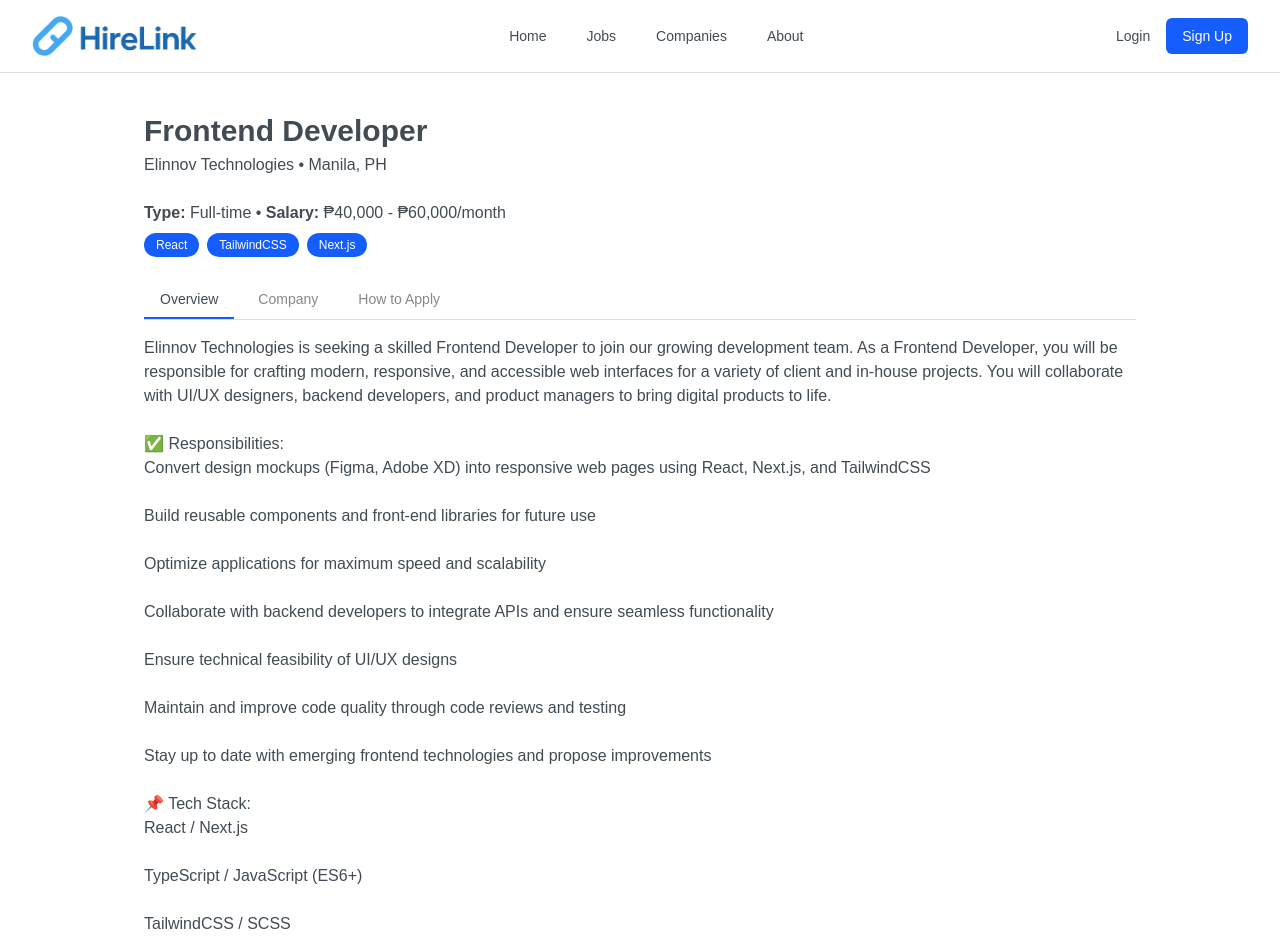
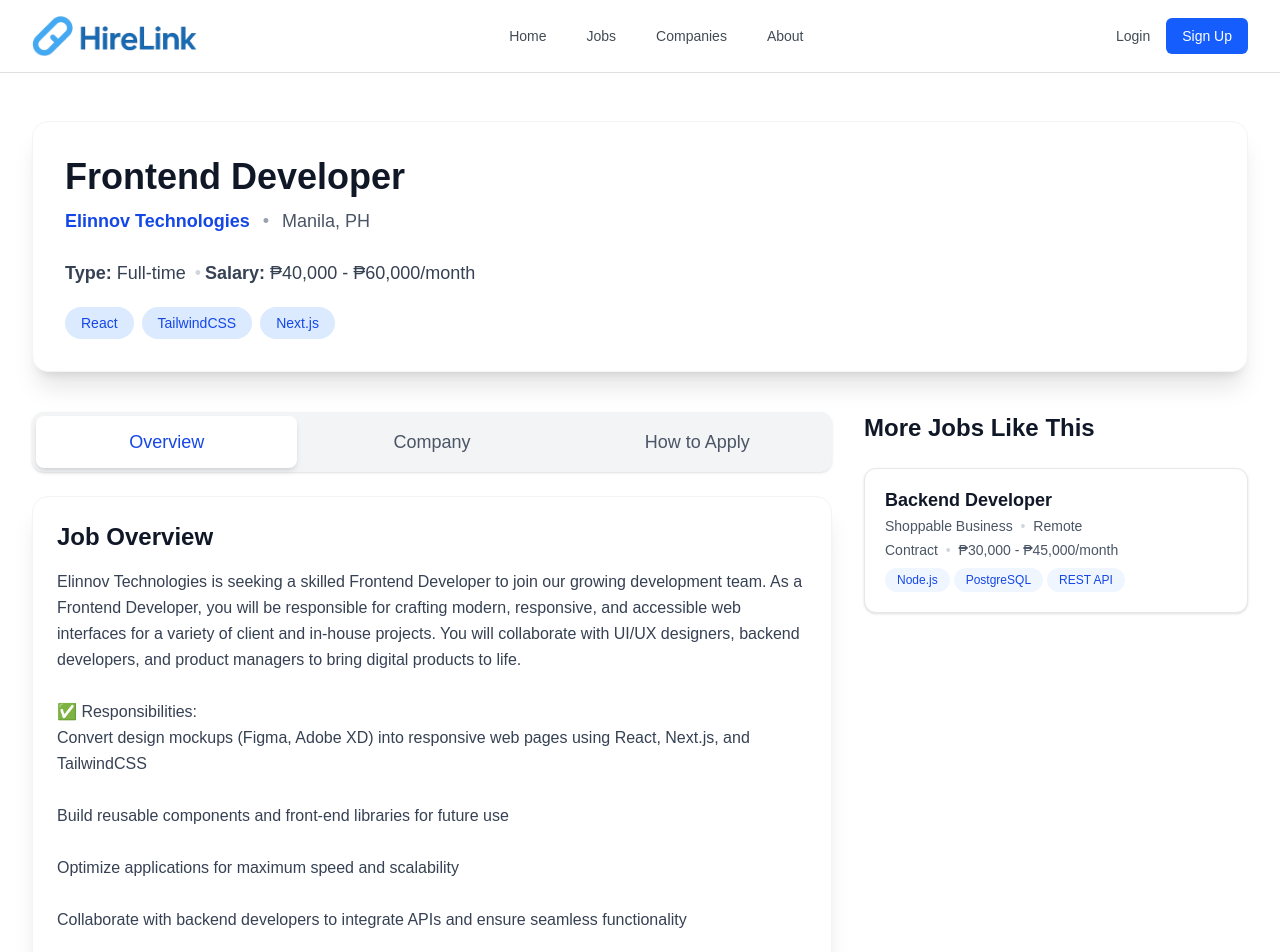
Before and after one commit to kolnlaviste/HireLink, a Next.js app in the folder frontend/: page /jobs/1 in a window 1280 px wide. Shown: the top 952 px of the page. Built offline with nearby package versions, Linux system fonts and the light colour scheme; no server answers.

Commit message:
update: improved ui for job details page

```diff
--- a/frontend/src/app/jobs/[id]/page.tsx
+++ b/frontend/src/app/jobs/[id]/page.tsx
@@ -24,7 +24,7 @@
 
         // Normalize ID comparison
         const found = data.find((j: any) => String(j.id) === String(jobId));
-        setJob(found);
+        setJob(found); // Keep as is, per instruction not to change logic/types
 
         const related = data.filter((j: any) => String(j.id) !== String(jobId)).slice(0, 3);
         setRelatedJobs(related);
@@ -45,63 +45,81 @@
 
   if (loading) {
     return (
-      <main className="max-w-5xl mx-auto px-4 py-10 text-center">
-        <p className="text-gray-600">Loading job details...</p>
+      <main className="max-w-5xl mx-auto px-4 py-10 min-h-[50vh] flex items-center justify-center">
+        <p className="text-lg text-gray-600 animate-pulse">Loading job details...</p>
       </main>
     );
   }
 
   if (!job) {
     return (
-      <main className="max-w-5xl mx-auto px-4 py-10 text-center">
-        <h1 className="text-2xl font-semibold text-red-500">Job not found</h1>
-        <p className="mt-2 text-gray-600">
-          The job you’re looking for doesn’t exist or has been removed.
+      <main className="max-w-5xl mx-auto px-4 py-10 min-h-[50vh] flex flex-col items-center justify-center text-center">
+        <h1 className="text-3xl font-bold text-red-600 mb-4">Job not found</h1>
+        <p className="mt-2 text-gray-700 max-w-md">
+          The job you’re looking for doesn’t exist or has been removed. Please try Browse other{' '}
+          <Link href="/jobs" className="text-blue-600 hover:underline font-medium">
+            available jobs
+          </Link>
+          .
         </p>
       </main>
     );
   }
 
   return (
-    <main className="max-w-5xl mx-auto px-4 py-10">
+    <main className="max-w-7xl mx-auto px-4 sm:px-6 lg:px-8 py-12">
+      {/* Job Header Section - Modernized Card */}
+      <div className="bg-white rounded-2xl shadow-xl p-8 mb-10 border border-gray-100">
         <div className="mb-6">
-        <h1 className="text-3xl font-bold text-[#424B54]">{job.title}</h1>
-        <p className="text-[#424B54] mt-1">
+          <h1 className="text-4xl font-extrabold text-gray-900 leading-tight mb-2">
+            {job.title}
+          </h1>
+          <p className="text-lg text-gray-600">
             <span>
-            <Link href={`/companies/${getSlug(job.company)}`} className="hover:text-blue-700">
+              <Link href={`/companies/${getSlug(job.company)}`} className="text-blue-700 hover:text-blue-800 font-semibold transition">
                 {job.company}
               </Link>
             </span>{' '}
-          • {job.location}
+            <span className="mx-2 text-gray-400">•</span> {job.location}
           </p>
         </div>
 
-      <p className="mt-2 text-[#424B54]">
-        <strong>Type:</strong> {job.type} • <strong>Salary:</strong> {job.salary}
+        {/* Job Attributes (Type, Salary) */}
+        <p className="mt-2 text-gray-700 text-lg">
+          <strong className="font-semibold">Type:</strong> {job.type}{' '}
+          <span className="mx-1 text-gray-300">•</span>
+          <strong className="font-semibold">Salary:</strong> {job.salary}
         </p>
 
-      <div className="flex flex-wrap gap-2 mt-2">
+        {/* Tags */}
+        <div className="flex flex-wrap gap-2 mt-5">
           {job.tags?.map((tag: string) => (
             <span
               key={tag}
-            className="bg-blue-600 text-white px-3 py-1 rounded-full text-xs font-medium"
+              className="bg-blue-100 text-blue-700 px-4 py-1.5 rounded-full text-sm font-medium transition hover:bg-blue-200"
             >
               {tag}
             </span>
           ))}
         </div>
+      </div>
 
+      {/* Main Content & Related Jobs Grid */}
+      <div className="grid grid-cols-1 lg:grid-cols-3 gap-8">
+        {/* Main Content Area */}
+        <div className="lg:col-span-2">
           <Tab.Group>
-        <Tab.List className="flex space-x-2 border-b border-[#E0E0E0] mb-4 mt-6">
+            {/* Tab List - Modern Segmented Control Look */}
+            <Tab.List className="flex space-x-1 p-1 bg-gray-100 rounded-xl mb-6 shadow-sm">
               {tabs.map((tab) => (
                 <Tab
                   key={tab}
                   className={({ selected }) =>
                     classNames(
-                  'px-4 py-2 text-sm font-medium border-b-2 transition',
+                      'w-full py-3 text-lg font-medium rounded-lg transition-all duration-200 ease-in-out', // Larger text, full width, smooth transition
                       selected
-                    ? 'text-[#424B54] border-blue-600'
-                    : 'text-[#888] border-transparent hover:text-[#424B54]'
+                        ? 'bg-white text-blue-700 shadow-md' // White background, primary blue text, elevated shadow
+                        : 'text-gray-600 hover:bg-gray-200 hover:text-gray-800' // Subtle hover for unselected
                     )
                   }
                 >
@@ -110,59 +128,78 @@
               ))}
             </Tab.List>
 
-        <Tab.Panels>
+            {/* Tab Panels - Content as a Card */}
+            <Tab.Panels className="mt-6 p-6 bg-white rounded-2xl shadow-xl border border-gray-100">
               <Tab.Panel>
-            <p className="text-[#424B54] whitespace-pre-line">{job.description}</p>
+                <h2 className="text-2xl font-bold mb-4 text-gray-900">Job Overview</h2>
+                <p className="text-gray-700 leading-relaxed whitespace-pre-line text-base">{job.description}</p>
               </Tab.Panel>
               <Tab.Panel>
-            <p className="text-[#424B54] whitespace-pre-line">{job.about}</p>
+                <h2 className="text-2xl font-bold mb-4 text-gray-900">About {job.company}</h2>
+                <p className="text-gray-700 leading-relaxed whitespace-pre-line text-base">{job.about}</p>
+                {/* Optional: Add a link to the company page here if desired */}
+                <p className="mt-6">
+                   <Link href={`/companies/${getSlug(job.company)}`} className="inline-flex items-center text-blue-600 hover:underline font-medium">
+                     View Company Profile
+                   </Link>
+                 </p>
               </Tab.Panel>
               <Tab.Panel>
-            <p className="text-[#424B54] whitespace-pre-line">{job.apply}</p>
+                <h2 className="text-2xl font-bold mb-4 text-gray-900">How to Apply</h2>
+                <p className="text-gray-700 leading-relaxed whitespace-pre-line text-base">{job.apply}</p>
               </Tab.Panel>
             </Tab.Panels>
           </Tab.Group>
 
-      <div className="mt-6">
+          {/* Apply Now Button - More prominent */}
+          <div className="mt-8 text-center lg:text-left">
             <a
               href={`mailto:careers@elinnov.com?subject=Application – ${encodeURIComponent(job.title)}`}
-          className="bg-blue-600 hover:bg-blue-700 text-white font-medium px-6 py-3 rounded-md inline-block"
+              className="inline-flex items-center justify-center bg-blue-600 hover:bg-blue-700 text-white font-bold px-8 py-4 rounded-xl shadow-lg hover:shadow-xl transition-all duration-300 transform hover:-translate-y-0.5 text-lg"
             >
               Apply Now
             </a>
           </div>
+        </div>
 
-      {/* Related Jobs */}
-      <section className="mt-10">
-        <h2 className="text-2xl font-semibold text-[#424B54] mb-4">Related Jobs</h2>
-        <div className="grid gap-4 sm:grid-cols-2 md:grid-cols-3">
-          {relatedJobs.map((related) => (
+        {/* Related Jobs Sidebar */}
+        <section className="lg:col-span-1">
+          <h2 className="text-2xl font-bold text-gray-900 mb-6">More Jobs Like This</h2>
+          <div className="space-y-4">
+            {relatedJobs.length > 0 ? (
+              relatedJobs.map((related) => (
                 <Link
                   key={related.id}
                   href={`/jobs/${related.id}`}
-              className="block p-4 border border-blue-600 rounded-md hover:shadow-sm transition"
+                  className="block p-5 bg-white border border-gray-200 rounded-xl shadow-sm hover:shadow-md transform hover:-translate-y-0.5 transition-all duration-200"
                 >
-              <h3 className="font-semibold text-[#424B54] text-lg">{related.title}</h3>
-              <p className="text-sm text-[#666] mt-1">
-                {related.company} • {related.location}
+                  <h3 className="font-semibold text-gray-900 text-lg leading-tight mb-1">{related.title}</h3>
+                  <p className="text-sm text-gray-600">
+                    {related.company} <span className="mx-1 text-gray-300">•</span> {related.location}
                   </p>
-              <p className="text-sm text-[#666] mt-1">
-                {related.type} • {related.salary}
+                  <p className="text-sm text-gray-600 mt-1">
+                    {related.type} <span className="mx-1 text-gray-300">•</span> {related.salary}
                   </p>
                   <div className="flex flex-wrap gap-1 mt-2">
                     {related.tags?.slice(0, 3).map((tag: string) => (
                       <span
                         key={tag}
-                    className="bg-blue-600 text-white px-2 py-0.5 rounded-full text-xs"
+                        className="bg-blue-50 text-blue-700 px-3 py-1 rounded-full text-xs font-medium"
                       >
                         {tag}
                       </span>
                     ))}
                   </div>
                 </Link>
-          ))}
+              ))
+            ) : (
+              <div className="p-5 bg-gray-50 rounded-xl text-center text-gray-600 border border-gray-200">
+                <p>No similar jobs found at the moment.</p>
+              </div>
+            )}
           </div>
         </section>
+      </div>
     </main>
   );
 };
```
Lines whose indentation alone changed are shown as unchanged.
